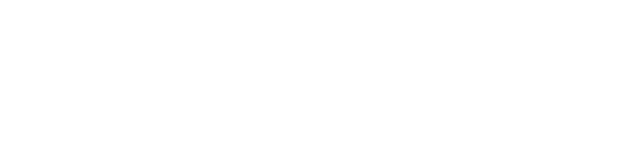
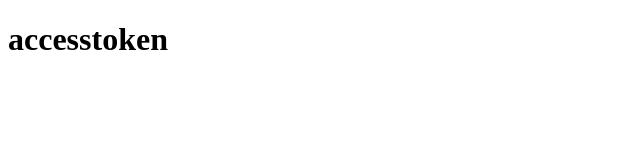
Before and after one commit to andermattv/celinevivien, a plain HTML site: page index.html in a window 1280 px wide. Shown: the whole page, without its empty margins (0-640 px from the left). Drawn offline with Linux system fonts and the light colour scheme.

Commit message:
titel added

```diff
--- a/index.html
+++ b/index.html
@@ -5,6 +5,7 @@
     <title>hello world</title>
 </head>
 <body>
-
+<h1>
+    accesstoken </h1>
 </body>
 </html>
```
